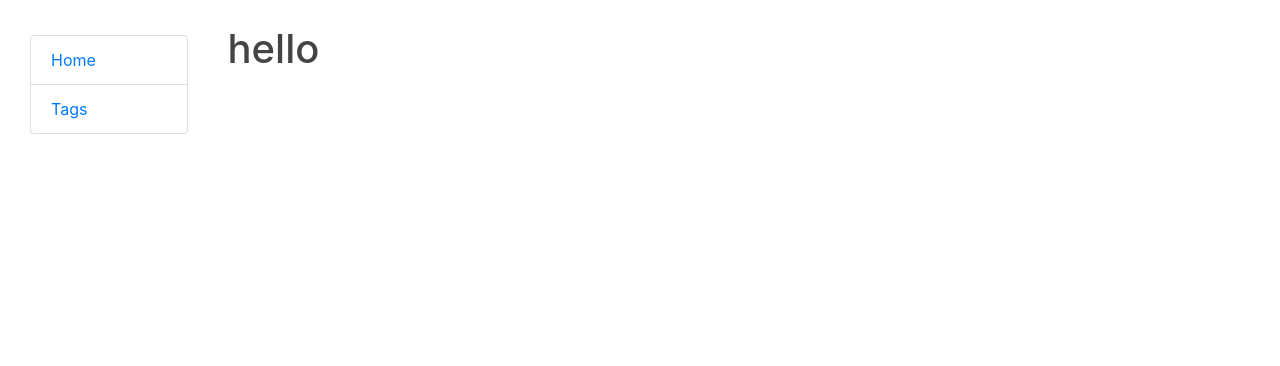
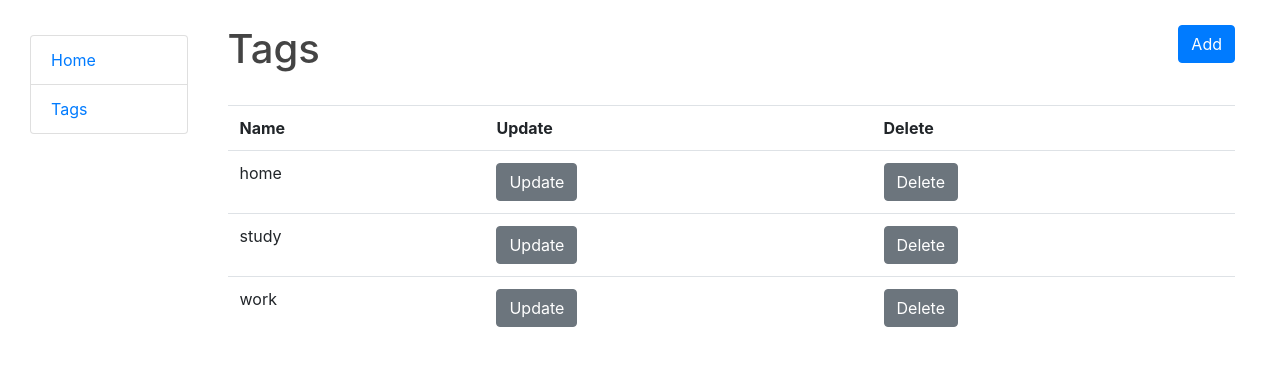
Before and after one commit to ochernous/to-do-list, a Django app: page /tags/ in a window 1280 px wide. Shown: the top 366 px of the page. Run offline with Django 4.2, Linux system fonts and the light colour scheme; data comes from the database, SQL or seed files in the repository.

Commit message:
Update 'tag_list.html' - add table with content

```diff
--- a/templates/todo/tag_list.html
+++ b/templates/todo/tag_list.html
@@ -1,5 +1,24 @@
 {% extends "base.html" %}
 
 {% block content %}
-  <h1>hello</h1>
+  <h1>Tags<a class="btn btn-primary" href="#" style="float: right">Add</a></h1>
+  <br>
+  {% if tag_list %}
+    <table class="table">
+      <tr>
+        <th>Name</th>
+        <th>Update</th>
+        <th>Delete</th>
+      </tr>
+      {% for tag in tag_list %}
+        <tr>
+          <td>{{ tag.name }}</td>
+          <td><a href="#" class="btn btn-secondary">Update</a></td>
+          <td><a href="#" class="btn btn-secondary">Delete</a></td>
+        </tr>
+      {% endfor %}
+    </table>
+  {% else %}
+    <h2>There no tags</h2>
+  {% endif %}
 {% endblock %}
```
